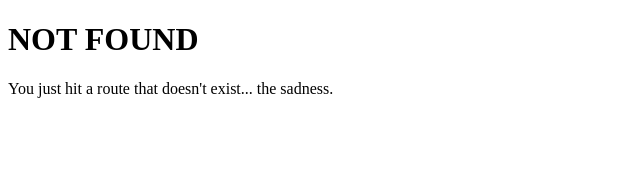
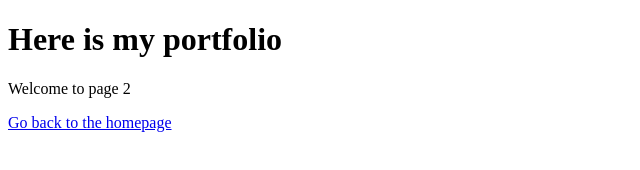
Before and after one commit to cernanb/gatsby-portfolio-site, a Gatsby site: page /portfolio in a window 1280 px wide. Before the commit this address had no page. Shown: the whole page, without its empty margins (0-640 px from the left). Built offline with nearby package versions, Linux system fonts and the light colour scheme; Gatsby itself is replaced by a stand-in of ours.

Commit message:
Rename portfolio component

```diff
--- a/src/pages/page-2.js
+++ b/src/pages/portfolio.js
@@ -1,12 +1,12 @@
 import React from 'react'
 import Link from 'gatsby-link'
 
-const SecondPage = () => (
+const Portfolio = () => (
   <div>
-    <h1>Hi from the second page</h1>
+    <h1>Here is my portfolio</h1>
     <p>Welcome to page 2</p>
     <Link to="/">Go back to the homepage</Link>
   </div>
 )
 
-export default SecondPage
+export default Portfolio
```
